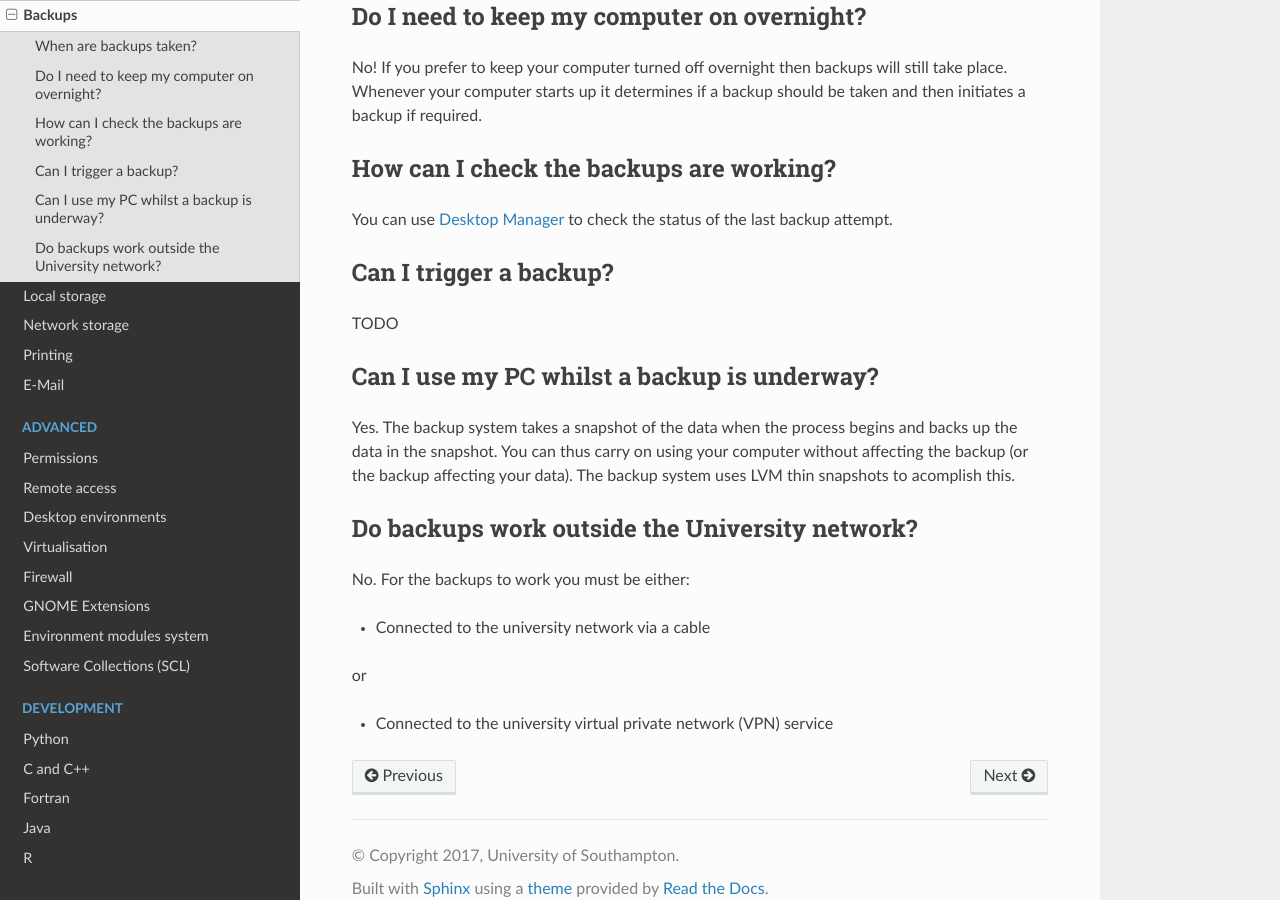
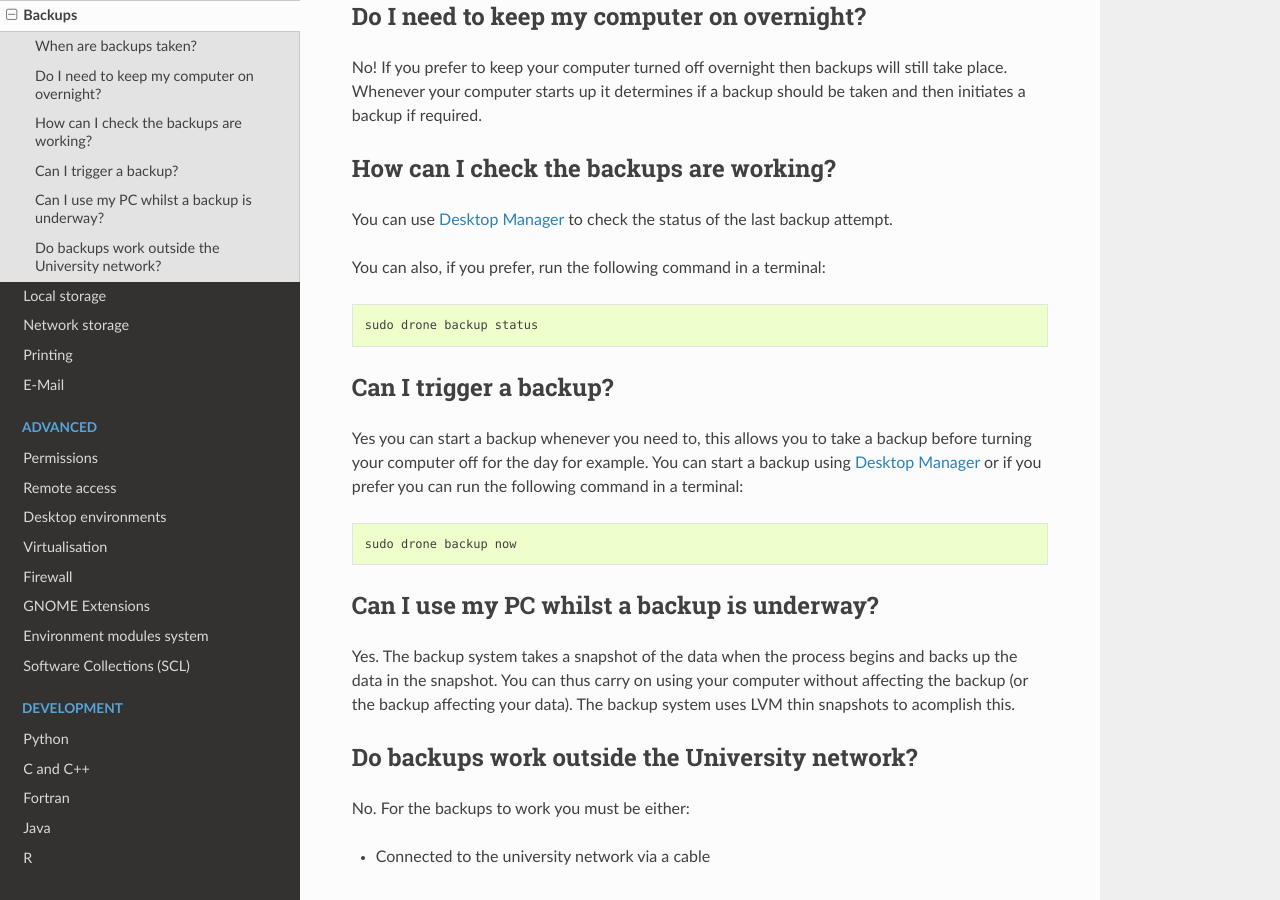
Before and after one commit to southampton/linuxdesktopdocs, a Sphinx documentation site: the page built from docs/backups.rst, in a window 1280 px wide and 900 px high, scrolled down 361 px. Built offline with Sphinx 7.4.7 and the Read the Docs theme 2.0.0, drawn with Linux system fonts in a browser that asks for light colours.

Commit message:
updated backup docs to add how to trigger a backup and how backup statues work

```diff
--- a/docs/backups.rst
+++ b/docs/backups.rst
@@ -21,10 +21,19 @@ How can I check the backups are working?
 
 You can use :doc:`deskctl` to check the status of the last backup attempt.
 
+You can also, if you prefer, run the following command in a terminal::
+
+   sudo drone backup status
+
 Can I trigger a backup?
 -----------------------
 
-TODO
+Yes you can start a backup whenever you need to, this allows you to take a
+backup before turning your computer off for the day for example. You can start
+a backup using :doc:`deskctl` or if you prefer you can run the following
+command in a terminal::
+
+   sudo drone backup now
 
 Can I use my PC whilst a backup is underway?
 ------------------------------------------------------
```
